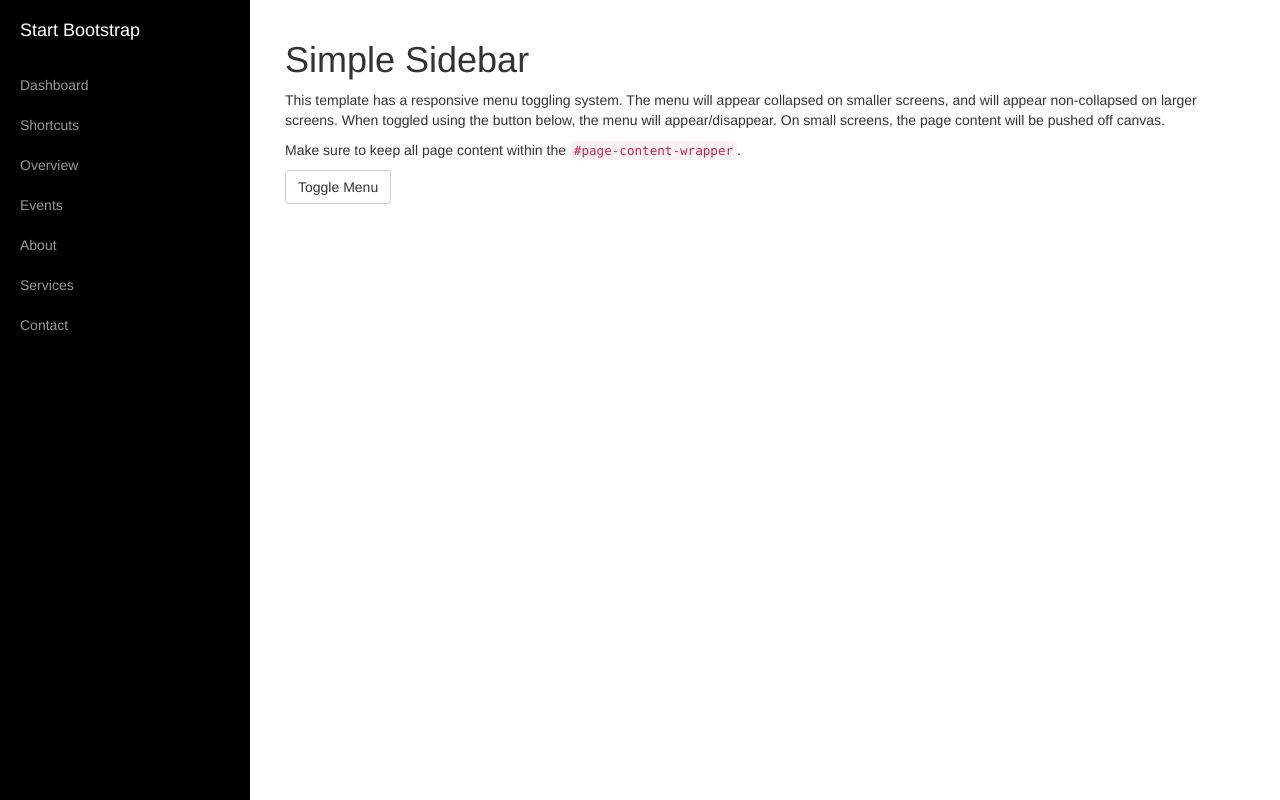
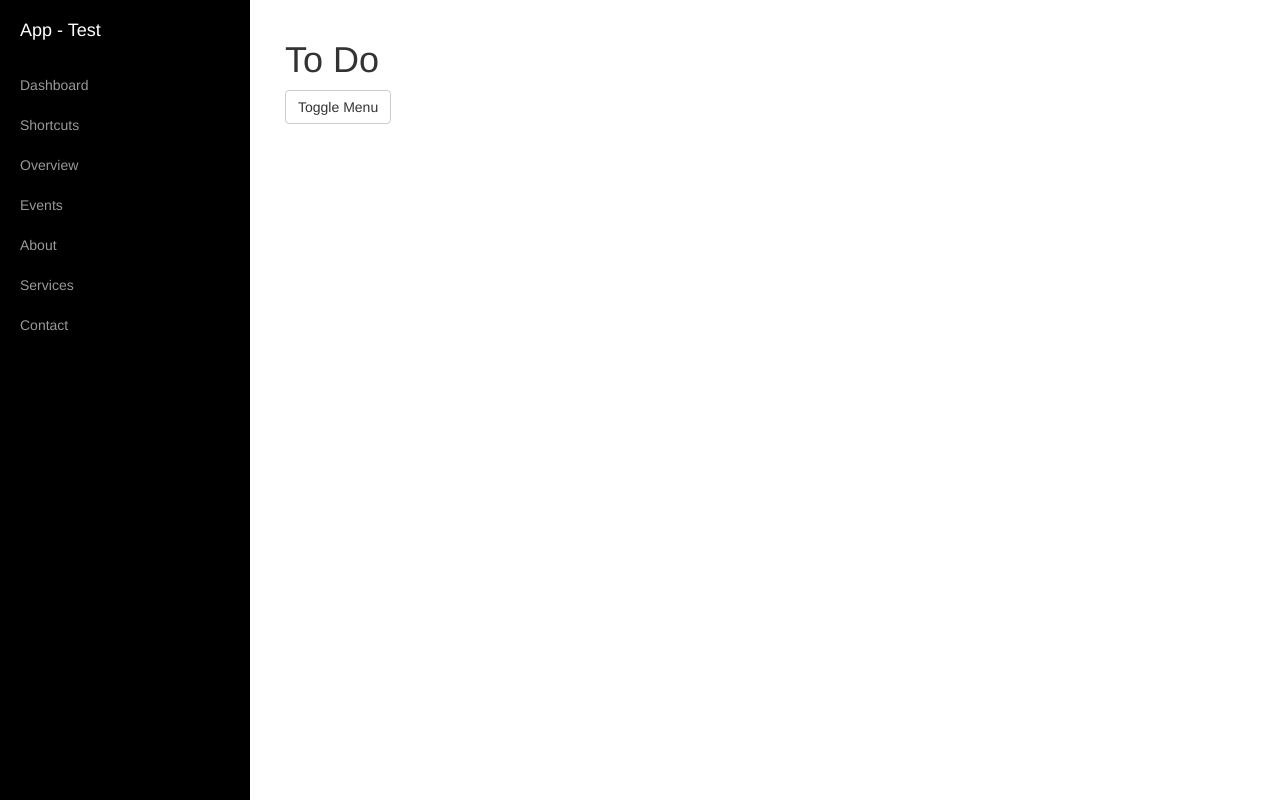
Before and after one commit to fedemarske/app-test, a plain HTML site: page index.html in a window 1280 px wide. Drawn offline with Linux system fonts and the light colour scheme.

Commit message:
Modificando titulos

```diff
--- a/index.html
+++ b/index.html
@@ -9,7 +9,7 @@
     <meta name="description" content="">
     <meta name="author" content="">
 
-    <title>Simple Sidebar - Start Bootstrap Template</title>
+    <title>App - Test</title>
 
     <!-- Bootstrap Core CSS -->
     <link href="css/bootstrap.min.css" rel="stylesheet">
@@ -35,7 +35,7 @@
             <ul class="sidebar-nav">
                 <li class="sidebar-brand">
                     <a href="#">
-                        Start Bootstrap
+                        App - Test
                     </a>
                 </li>
                 <li>
@@ -68,9 +68,7 @@
             <div class="container-fluid">
                 <div class="row">
                     <div class="col-lg-12">
-                        <h1>Simple Sidebar</h1>
-                        <p>This template has a responsive menu toggling system. The menu will appear collapsed on smaller screens, and will appear non-collapsed on larger screens. When toggled using the button below, the menu will appear/disappear. On small screens, the page content will be pushed off canvas.</p>
-                        <p>Make sure to keep all page content within the <code>#page-content-wrapper</code>.</p>
+                        <h1>To Do</h1>
                         <a href="#menu-toggle" class="btn btn-default" id="menu-toggle">Toggle Menu</a>
                     </div>
                 </div>
```
